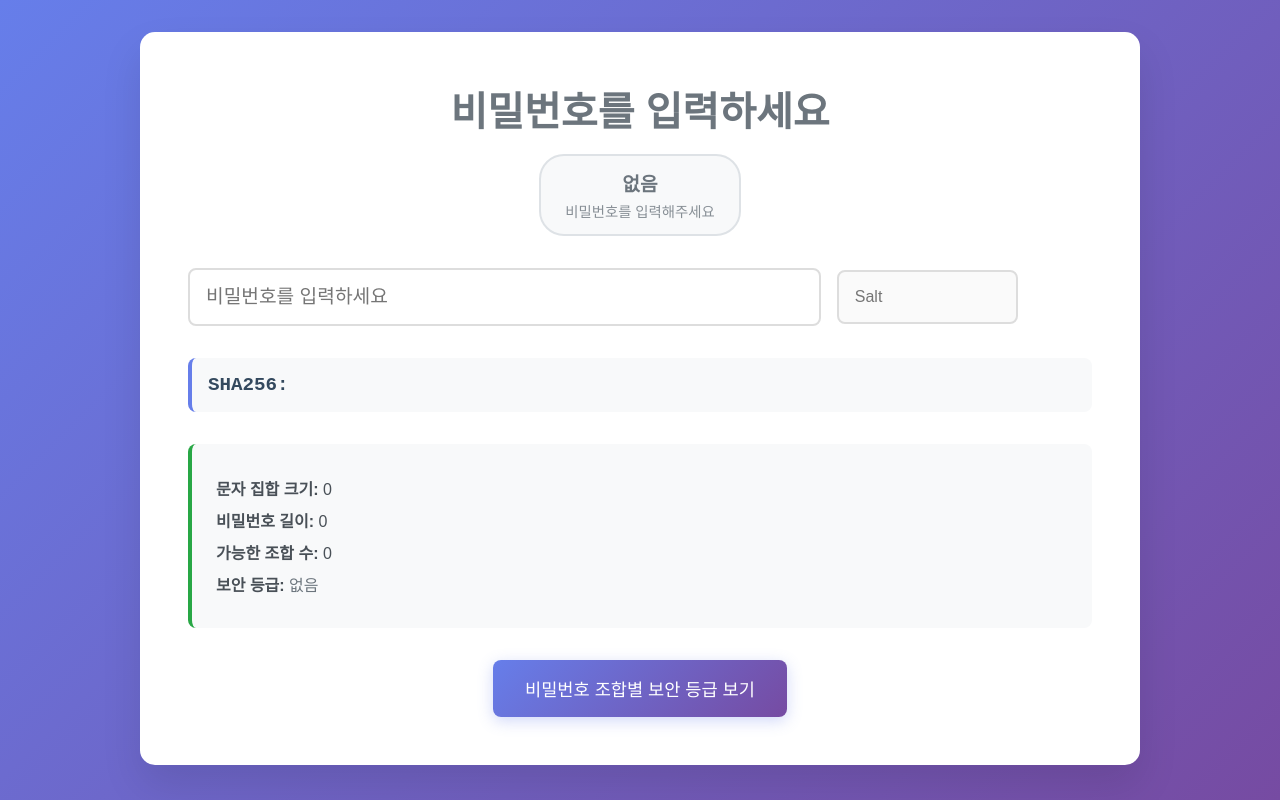
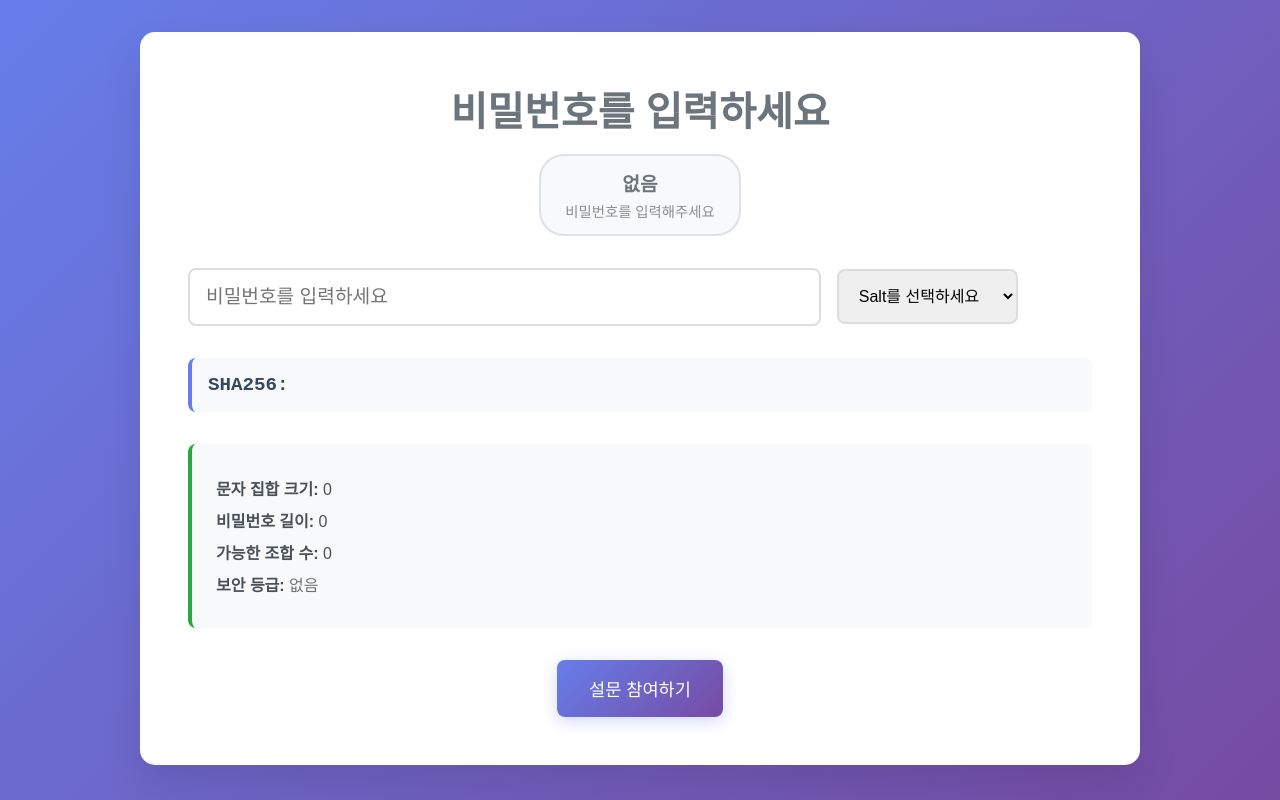
Before and after one commit to apo2073/codesim, a Vue app: page / in a window 1280 px wide. Built offline with nearby package versions, Linux system fonts and the light colour scheme.

Commit message:
update something

```diff
--- a/src/components/password.vue
+++ b/src/components/password.vue
@@ -19,13 +19,10 @@
             class="password-input"
             :class="securityClass"
           />
-          <input
-            v-model="salt"
-            type="text"
-            placeholder="Salt"
-            class="salt-input"
-            disabled="true"
-          />
+          <select v-model="salt" class="salt-input">
+            <option value="">Salt를 선택하세요</option>
+            <option v-for="s in salts" :key="s" :value="s">{{ s }}</option>
+          </select>
         </div>
 
         <h3 class="hash-display">
@@ -40,21 +37,9 @@
         </div>
 
         <div class="info-section">
-          <button @click="showModal = true" class="info-button">
-            비밀번호 조합별 보안 등급 보기
+          <button @click="openSurvey" class="info-button">
+            설문 참여하기
           </button>
-        </div>
-      </div>
-
-      <div v-if="showModal" class="modal-overlay" @click="closeModal">
-        <div class="modal-content" @click.stop>
-          <div class="modal-header">
-            <h2>자료</h2>
-            <button @click="closeModal" class="close-button">×</button>
-          </div>
-          <div class="modal-body">
-            <p>테스트용 모달</p>
-          </div>
         </div>
       </div>
     </div>
@@ -62,7 +47,6 @@
 
   <script>
   import { passwordUtils } from '../utils/passwordUtils.js'
-//   import '../styles/PasswordAnalyzer.css'
 
   export default {
     name: 'PasswordAnalyzer',
@@ -70,7 +54,7 @@
       return {
         password: '',
         salt: '',
-        showModal: false
+        salts: ['Naver', 'Salt', 'qwerty', 'ABC']
       }
     },
     computed: {
@@ -141,8 +125,8 @@
       }
     },
     methods: {
-      closeModal() {
-        this.showModal = false
+      openSurvey() {
+        window.open('http://example.com', '_blank');
       }
     }
   }
```
